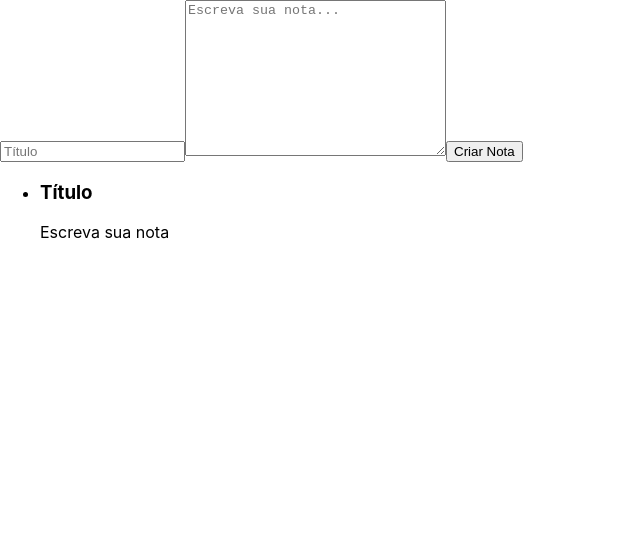
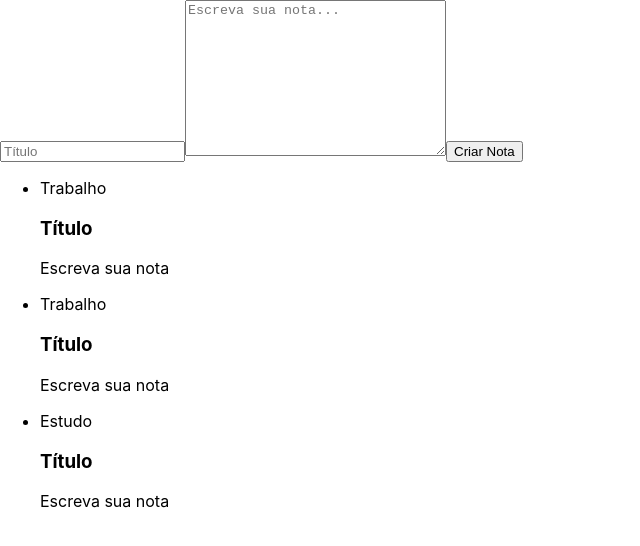
Before and after one commit to TakaGui/alura, a React (Create React App) app in the folder front-end/reactjs/ceep/: page / in a window 1280 px wide. Shown: the top 546 px of the page, without its empty margins (0-640 px from the left). Built offline with nearby package versions, Linux system fonts and the light colour scheme.

Commit message:
feat: integrate js

```diff
--- a/front-end/reactjs/ceep/src/components/NoteList.jsx
+++ b/front-end/reactjs/ceep/src/components/NoteList.jsx
@@ -6,9 +6,17 @@ export class NoteList extends Component {
   render() {
     return (
       <ul>
-        <li>
-          <NoteCard />
-        </li>
+        {
+          Array.of('Trabalho', 'Trabalho', 'Estudo')
+            .map((category, index) => {
+              return (
+                <li key={index}>
+                  <div>{category}</div>
+                  <NoteCard />
+                </li>
+              );
+            })
+        }
       </ul>
     );
   }
```
